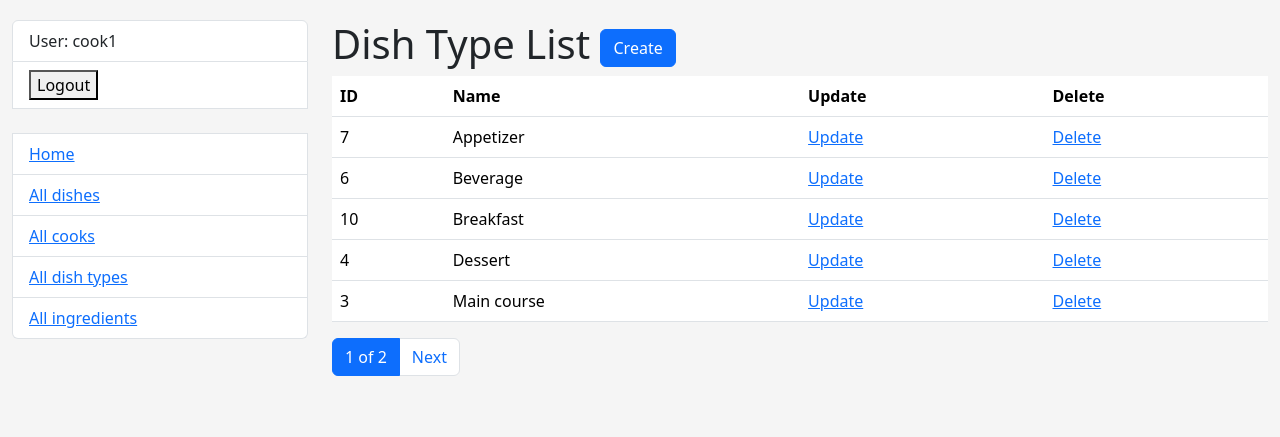
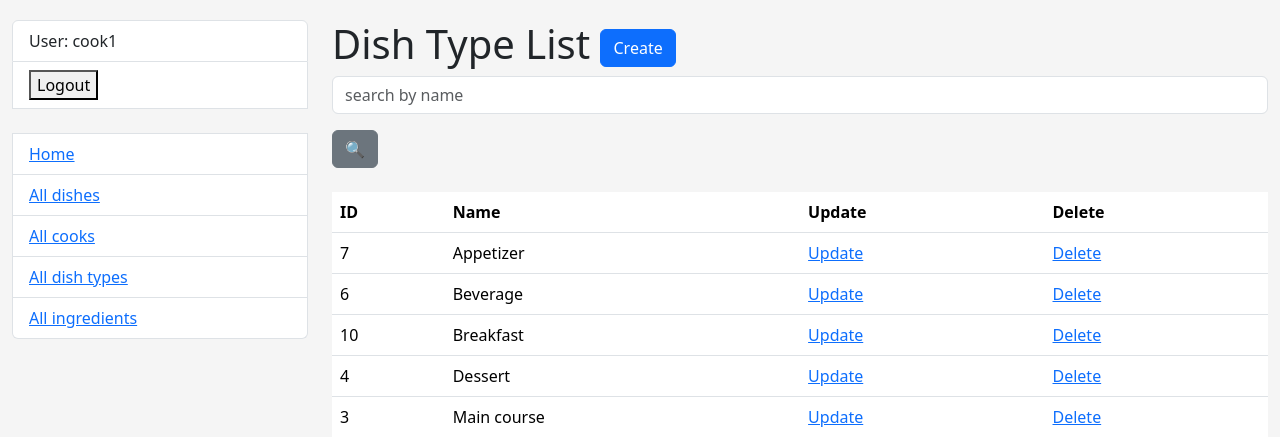
Before and after one commit to StrawHato/kitchen-mate, a Django app: page /kitchen/types/ in a window 1280 px wide. Shown: the top 437 px of the page. Run offline with Django 5.2, Linux system fonts and the light colour scheme; a user stored in the database is signed in; data comes from the database, SQL or seed files in the repository; some libraries are stand-ins or nearby versions.

Commit message:
Add dish type search

```diff
--- a/kitchen/forms.py
+++ b/kitchen/forms.py
@@ -44,3 +44,12 @@ class CookExperienceUpdateForm(forms.ModelForm):
     class Meta:
         model = Cook
         fields = ("years_of_experience",)
+
+
+class DishTypeSearchForm(forms.Form):
+    name = forms.CharField(
+        max_length=100,
+        required=False,
+        label="",
+        widget=forms.TextInput(attrs={"placeholder": "search by name"}),
+    )
--- a/kitchen/views.py
+++ b/kitchen/views.py
@@ -6,7 +6,7 @@ from django.shortcuts import render, redirect
 from django.urls import reverse_lazy
 from django.views import generic
 
-from kitchen.forms import DishForm, CookCreationForm, CookExperienceUpdateForm
+from kitchen.forms import DishForm, CookCreationForm, CookExperienceUpdateForm, DishTypeSearchForm
 from kitchen.models import DishType, Cook, Ingredient, Dish
 
 
@@ -69,6 +69,21 @@ class DishTypeListView(LoginRequiredMixin, generic.ListView):
     context_object_name = "dish_type_list"
     template_name = "kitchen/dish_type_list.html"
     paginate_by = 5
+
+    def get_context_data(self, **kwargs):
+        context = super(DishTypeListView, self).get_context_data(**kwargs)
+        name = self.request.GET.get("name", "")
+        context["search_form"] = DishTypeSearchForm(
+            initial={"name": name}
+        )
+        return context
+
+    def get_queryset(self):
+        queryset = DishType.objects.all()
+        form = DishTypeSearchForm(self.request.GET)
+        if form.is_valid():
+            queryset = queryset.filter(name__icontains=form.cleaned_data["name"])
+        return queryset
 
 
 class DishTypeCreateView(LoginRequiredMixin, generic.CreateView):
--- a/templates/kitchen/dish_type_list.html
+++ b/templates/kitchen/dish_type_list.html
@@ -1,4 +1,5 @@
 {% extends "base.html" %}
+{% load crispy_forms_filters %}
 
 {% block content %}
   <h1>Dish Type List
@@ -6,6 +7,12 @@
       Create
     </a>
   </h1>
+  <form method="get" action="" class="form-inline">
+    {{ search_form|crispy }}
+    <input class="btn btn-secondary" type="submit" value="🔍">
+  </form>
+  <br>
+
   {% if dish_type_list %}
     <table class="table">
       <tr>
```
